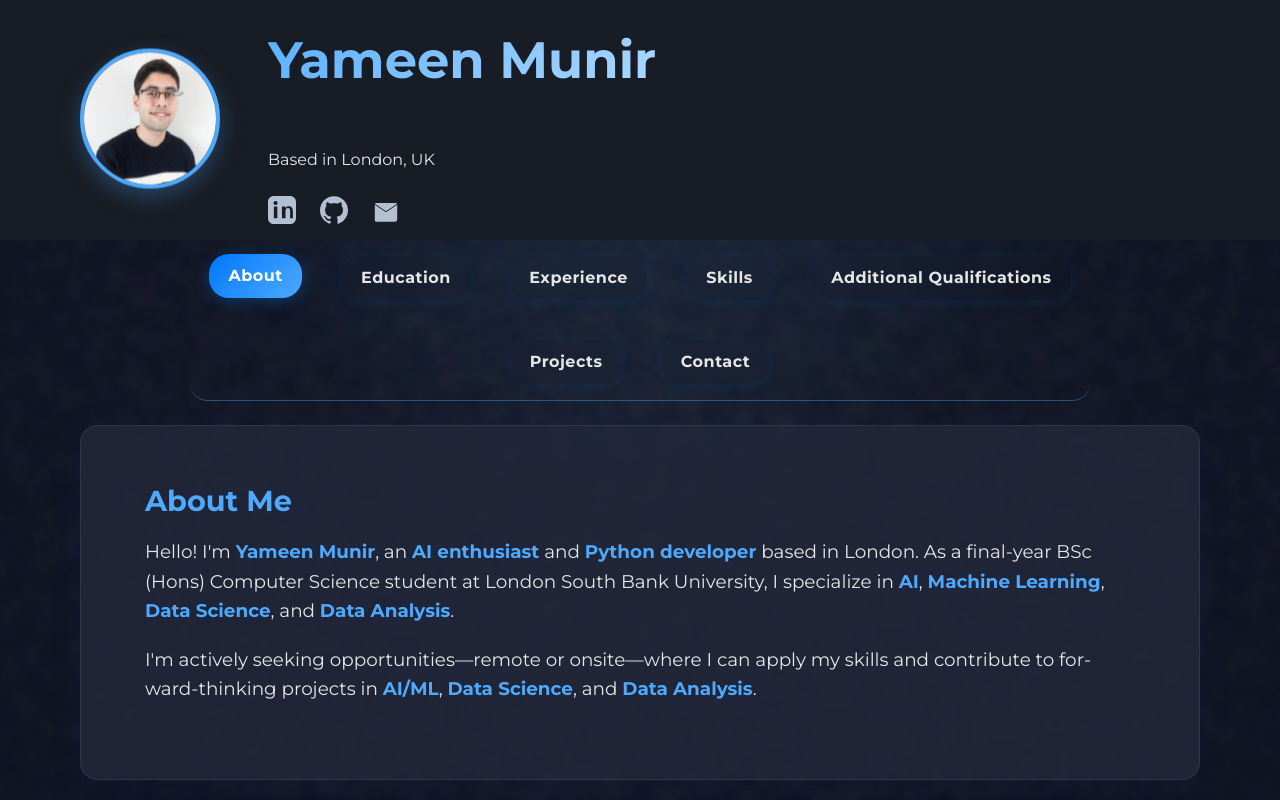
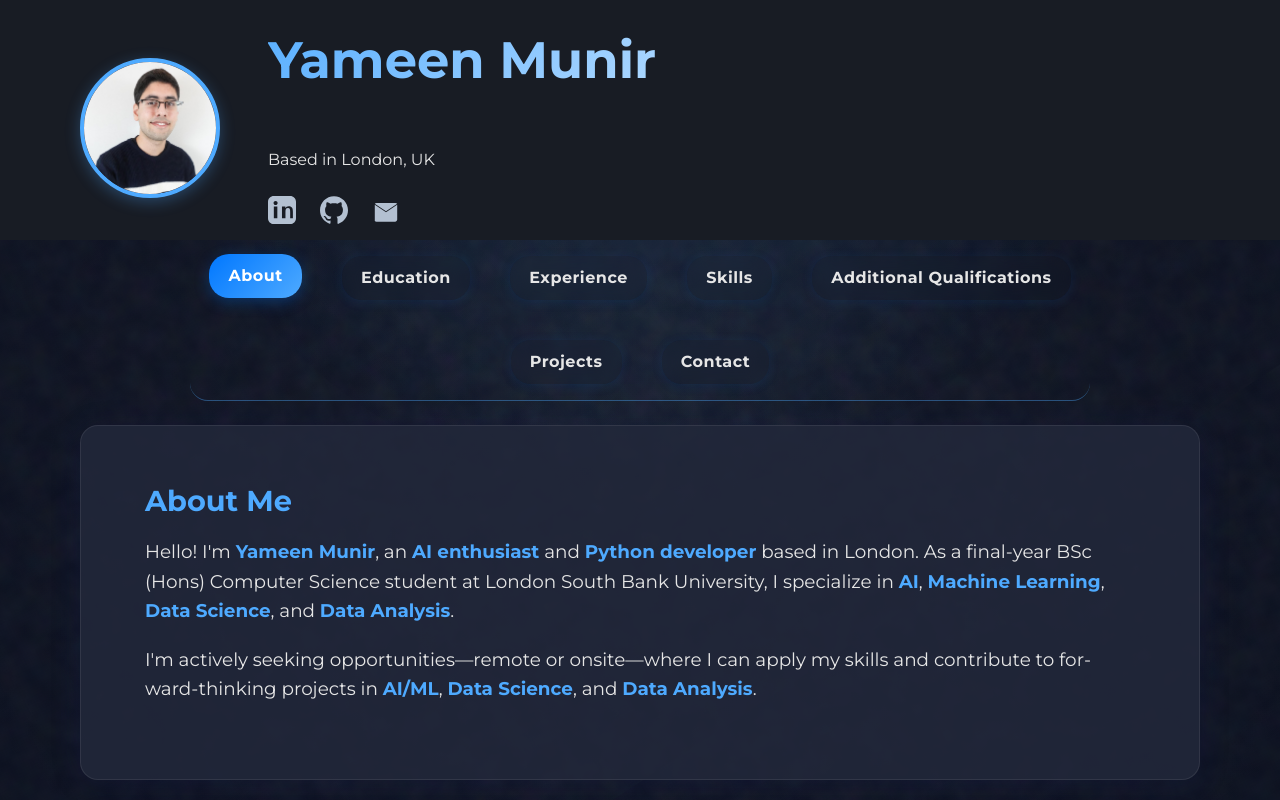
Before and after one commit to YameenMunir/Portfolio-Website, a React (Vite) app: page / in a window 1280 px wide. In both pictures the pointer is over the picture 150 px from the left and 127 px from the top of the page. Shown: the top 800 px of the page. Built offline with nearby package versions, Linux system fonts and the light colour scheme.

Commit message:
refactor: remove floating animation and hover transform for profile image to enhance stability and subtlety

```diff
--- a/src/App.css
+++ b/src/App.css
@@ -165,13 +165,11 @@ body::before {
   border: 4px solid #23283b;
   box-shadow: 0 2px 12px rgba(0,0,0,0.2);
   background: #23283b;
-  animation: float 6s ease-in-out infinite;
-  transition: all 0.3s ease;
   position: relative;
 }
 .profile-img:hover {
-  transform: scale(1.05) translateY(-5px);
-  box-shadow: 0 8px 25px rgba(78, 170, 255, 0.3);
+  /* Keep only subtle visual feedback without movement */
+  box-shadow: 0 4px 15px rgba(78, 170, 255, 0.3);
   border-color: #4eaaff;
 }
 .container {
```
